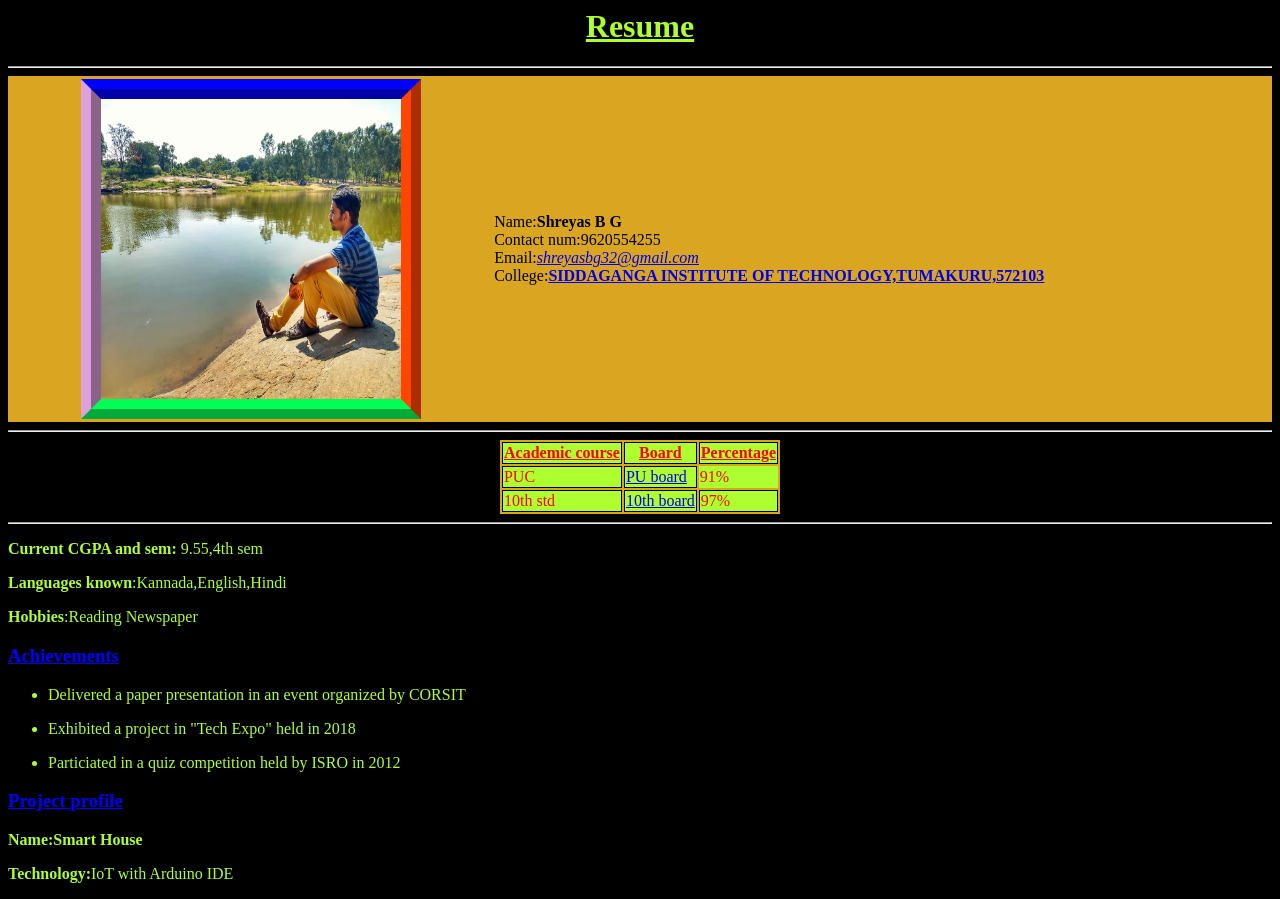
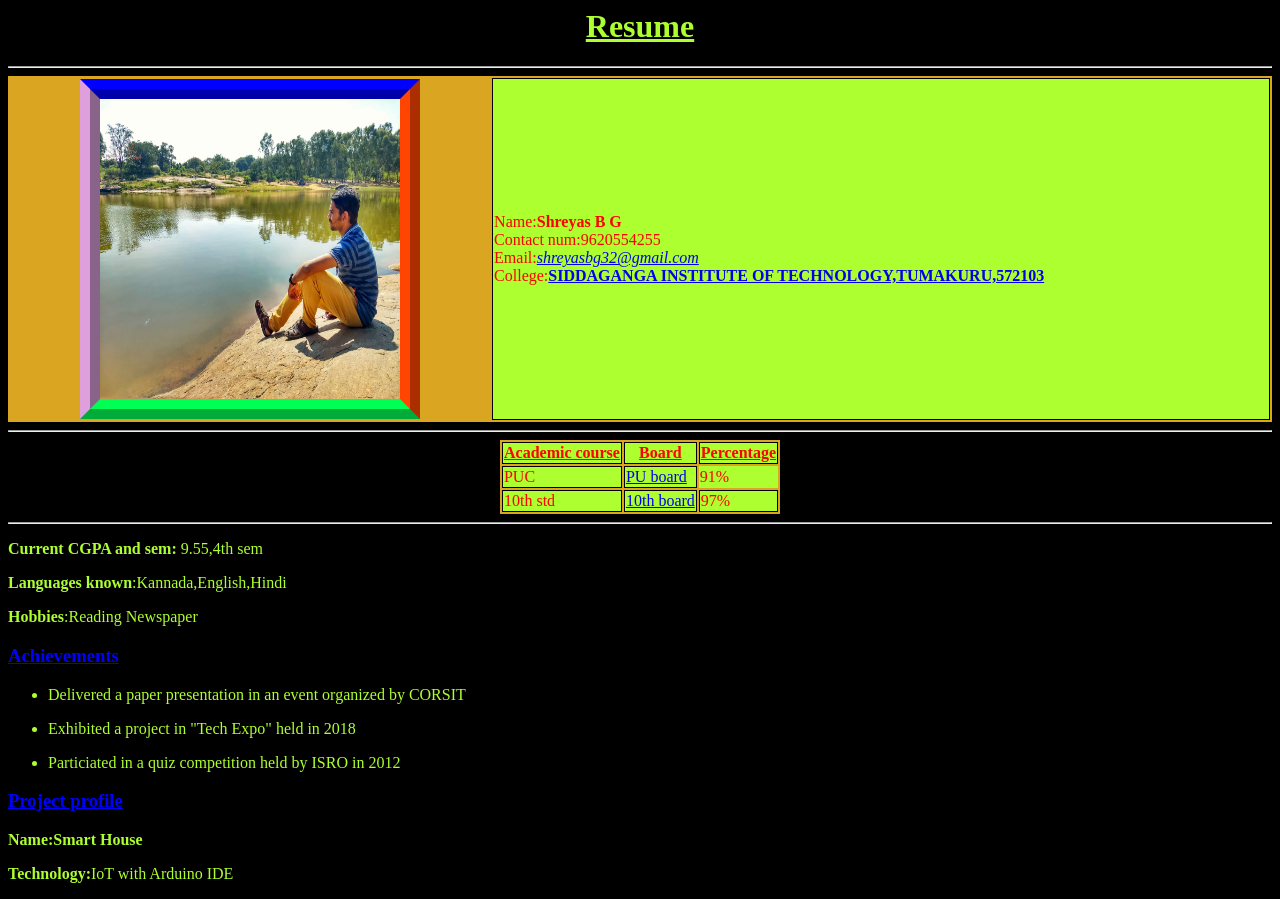
Before and after one commit to shreyasbg-32/Canvas, a plain HTML site: page index.html in a window 1280 px wide. Drawn offline with Linux system fonts and the light colour scheme.

Commit message:
Update index.html

```diff
--- a/index.html
+++ b/index.html
@@ -13,7 +13,7 @@
 		      <th>
 			      <img src="Images/Scenic.jpg" alt="my photo" height="300" width="300">
 			   </th>
-               <td>
+               <td class="bor">
 
 	             Name:<b>Shreyas B G</b>
 				 <br>
```
